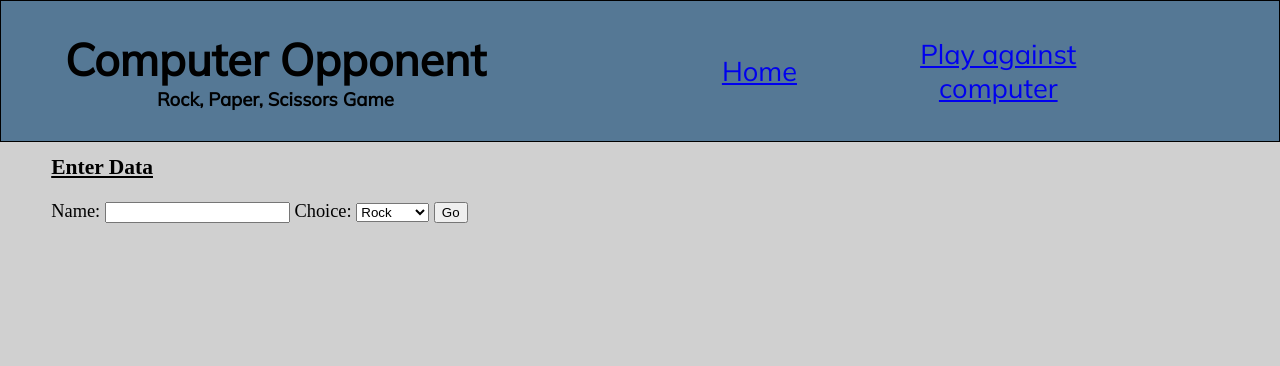
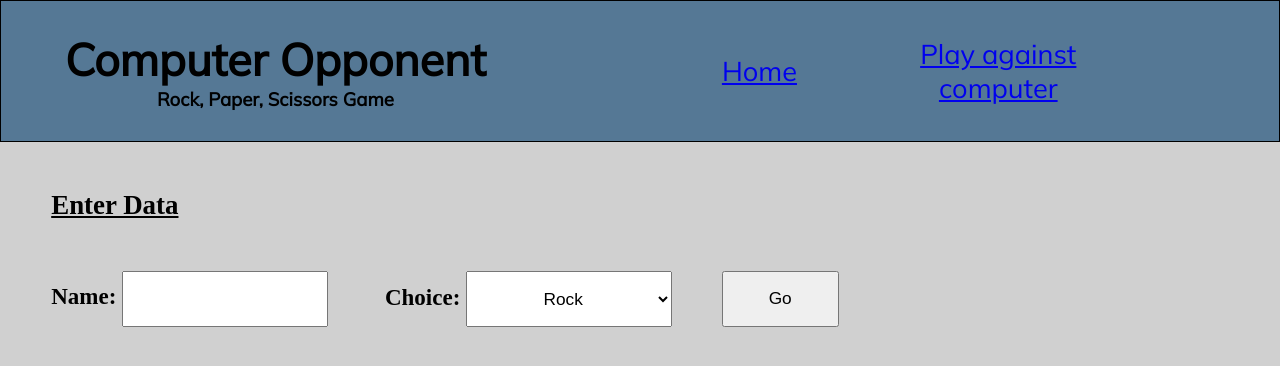
Before and after one commit to AlexanderSeton/flask-rock-paper-scissors, a Flask app: page /play in a window 1280 px wide. Shown: the top 366 px of the page. Run offline with Flask 2, Linux system fonts and the light colour scheme.

Commit message:
Styled the computer opponent /play page.

```diff
--- a/static/main.css
+++ b/static/main.css
@@ -61,3 +61,49 @@
 }
 
 /* computer opponent styling */
+.play-body {
+    margin-top: 3%;
+    font-size: 125%;
+}
+
+.form {
+    margin-top: 2%;
+    display: flex;
+    flex-flow: row nowrap;
+    height: 5%;
+    width: 100%;
+    justify-content: space-between;
+}
+
+.form-element {
+    flex: auto;
+    text-align: left;
+}
+
+#name {
+    height: 140%;
+    width: 70%;
+}
+
+#choice {
+    height: 140%;
+    width: 70%;
+    font-size: 75%;
+    text-align: center;
+}
+
+#submit {
+    height: 140%;
+    width: 300%;
+    font-size: 75%;
+    margin-left: -1200%;
+}
+
+.form-element1 {
+    width: 25%;
+}
+
+.form-element2 {
+    margin-left: -40%;
+    width: 25%;
+}
--- a/templates/play.html
+++ b/templates/play.html
@@ -5,15 +5,21 @@
         <br>
         <div class="form-div">
             <form class="form" action="/play" method="post">
-                <label for="name">Name:</label>
+                <div class="form-element1">
+                    <label for="name"><b>Name:</b></label>
                     <input type="text" name="name" id="name">
-                <label for="choice">Choice:</label>
+                </div>
+                <div class="form-element2">
+                    <label for="choice"><b>Choice:</b></label>
                     <select id="choice" name="choice">
                         <option value="rock">Rock</option>
                         <option value="paper">Paper</option>
                         <option value="scissors">Scissors</option>
                     </select>
-                <input type="submit" value="Go">
+                </div>
+                <div class="form-element3">
+                    <input type="submit" value="Go" id="submit">
+                </div>
               </form>
         </div>
     </div>
```
Lines whose indentation alone changed are shown as unchanged.
